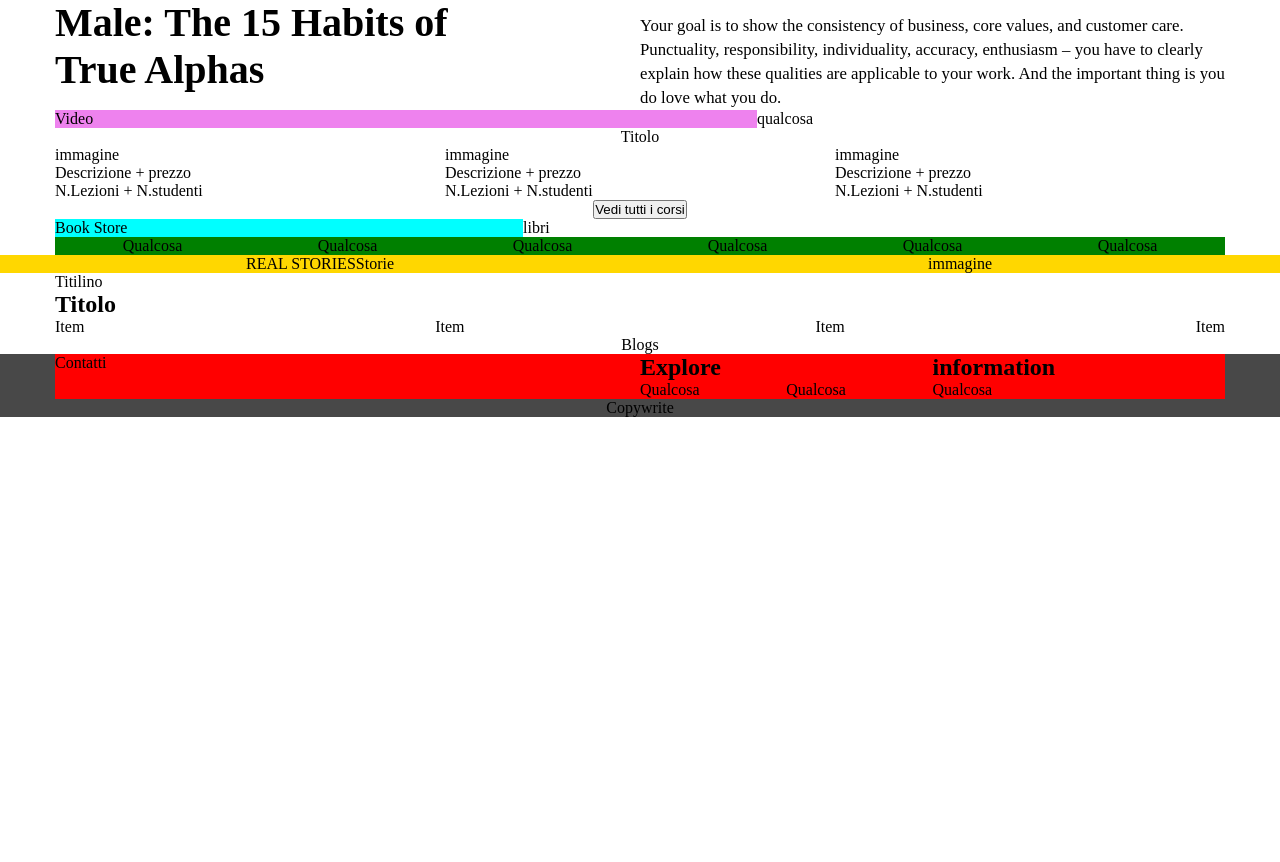
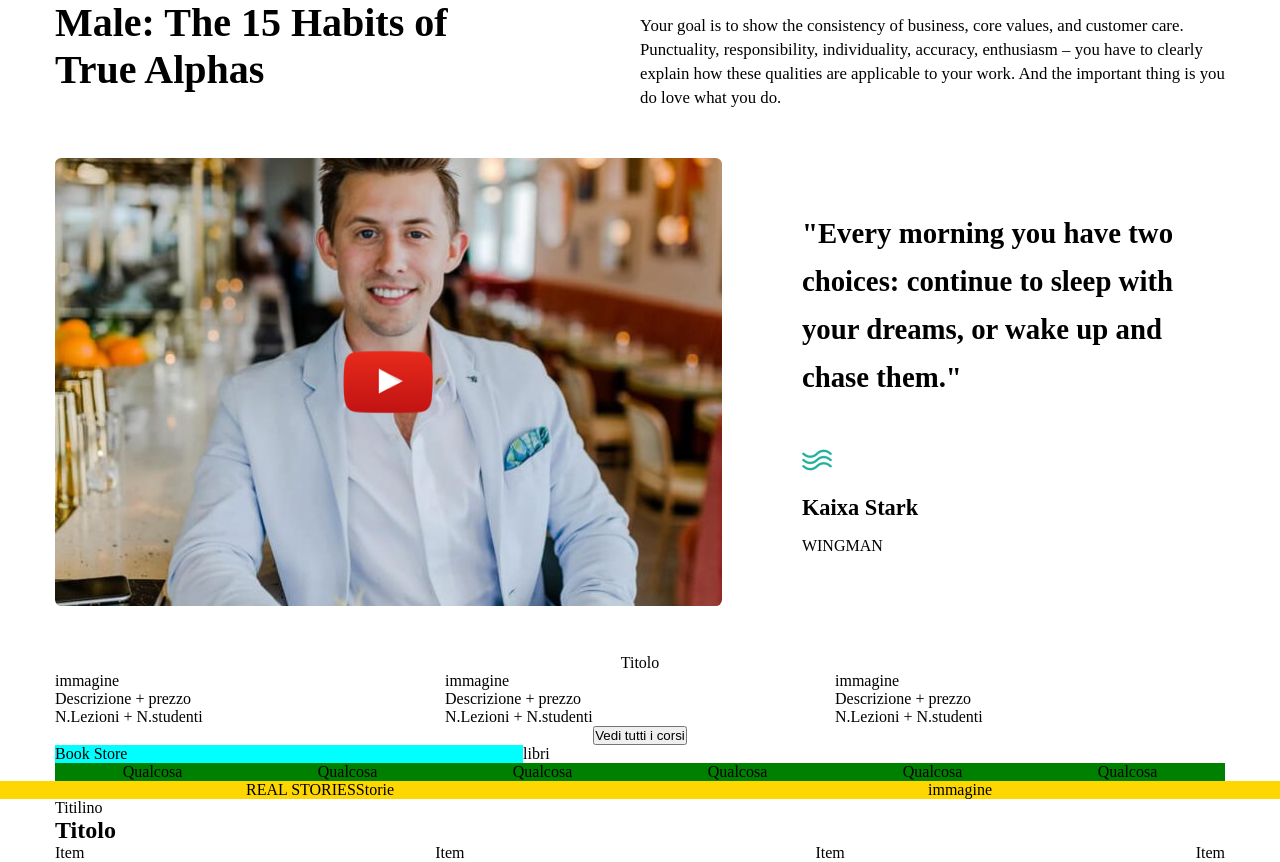
Before and after one commit to Marco-Vigilio/proj-html-vuejs, a Vue app: page / in a window 1280 px wide. Shown: the part 1189-2051 px from the top of the page. Before the commit the page ends 1606 px from the top, so only its background shows below. Built offline with nearby package versions, Linux system fonts and the light colour scheme.

Commit message:
implementazione di AboutMe

```diff
--- a/src/components/main/AboutMe.vue
+++ b/src/components/main/AboutMe.vue
@@ -1,6 +1,6 @@
 <template>
     <section>
-        <span>ABOUT ME</span>
+        <span class="section">ABOUT ME</span>
         <div class="introduction">
             <article>
                 <h2>How to Be an Alpha Male: The 15 Habits of True Alphas</h2>
@@ -16,8 +16,21 @@
             </article>
         </div>
         <div class="about">
-            <article class="video">Video</article>
-            <article>qualcosa</article>
+            <article class="video">
+                <img src="../../assets/img/home-movation-video-poster-670x450.jpg" alt="image video of Theme Move">
+                <img class="youtube_icon" src="../../assets/img/icon-youtube-play.png" alt="image icon Youtube">
+            </article>
+            <article class="cit">
+                <div>
+                    <h3>"Every morning you have two choices: continue to sleep with your dreams, or wake up and chase them."
+                    </h3>
+                </div>
+                <div>
+                    <img src="../../assets/img/home-movation-shape-01.png" alt="lazy">
+                    <span class="name">Kaixa Stark</span>
+                    <span>WINGMAN</span>
+                </div>
+            </article>
         </div>
     </section>
 </template>
@@ -28,7 +41,7 @@ export default {
 </script>
 <style lang="scss" scoped>
 section {
-    span {
+    span.section {
         display: block;
         padding-bottom: 2.5rem;
     }
@@ -64,10 +77,57 @@ section {
 
     .about {
         display: flex;
+        padding: 3rem 0;
 
         article.video {
-            background-color: violet;
-            width: 60%;
+            position: relative;
+            display: flex;
+            width: 57%;
+
+            img {
+                width: 100%;
+                display: block;
+                border-radius: .4rem;
+            }
+
+            .youtube_icon {
+                position: absolute;
+                width: 90px;
+                top: 50%;
+                left: 50%;
+                transform: translate(-50%, -50%);
+            }
+        }
+
+        article.cit {
+            display: flex;
+            flex-direction: column;
+            justify-content: center;
+            width: calc(100% - 57%);
+            padding-left: 5rem;
+
+            :first-child {
+                h3 {
+                    font-size: 1.8rem;
+                    padding-bottom: 3rem;
+                    line-height: 3rem;
+                }
+            }
+
+            :last-child {
+                display: flex;
+                flex-direction: column;
+
+                img {
+                    width: 30px;
+                }
+
+                span.name {
+                    font-size: 1.4rem;
+                    padding: 1.5rem 0rem 1rem;
+                    font-weight: bold;
+                }
+            }
         }
 
         //no margin, PADDING
```
